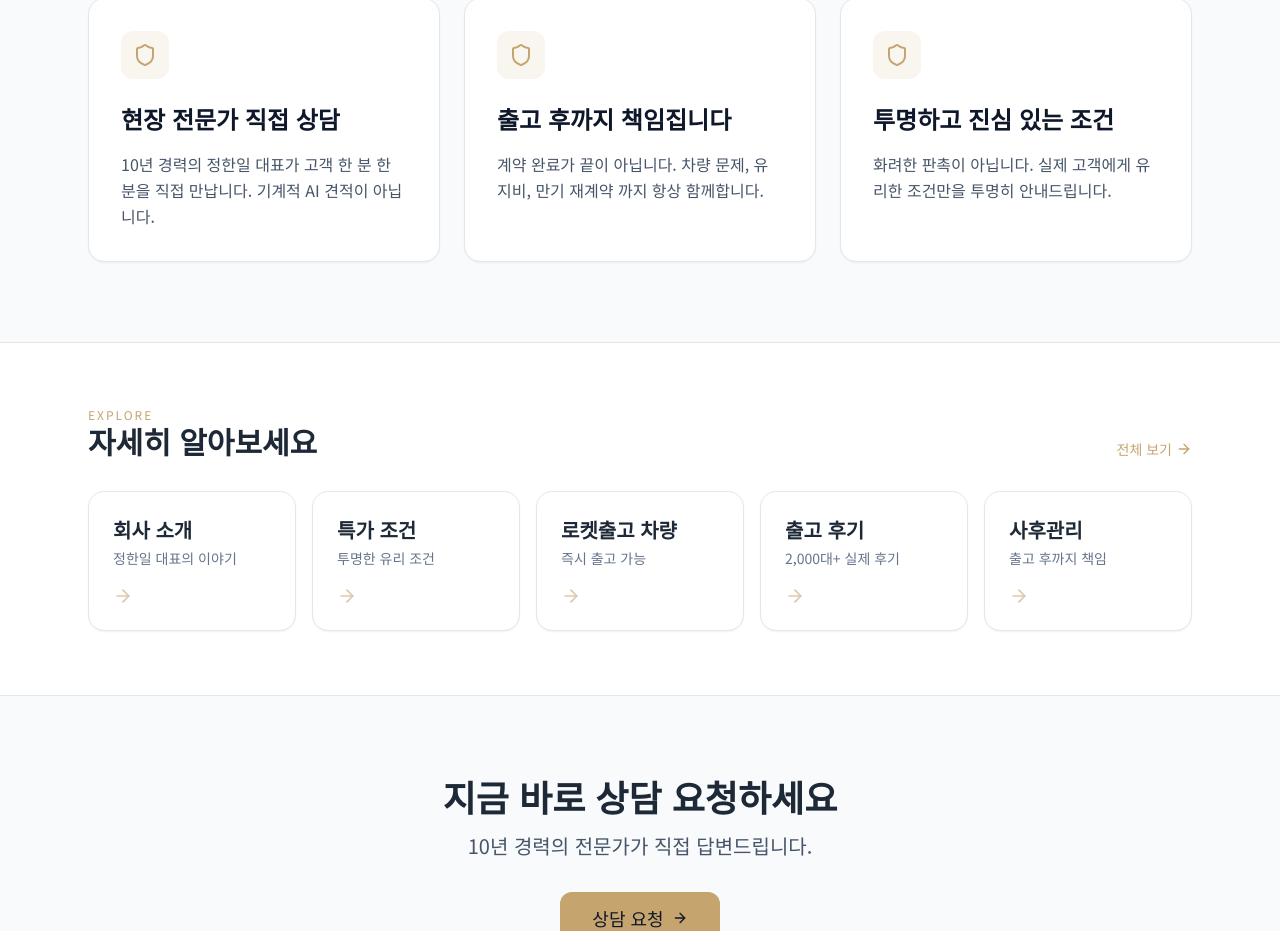
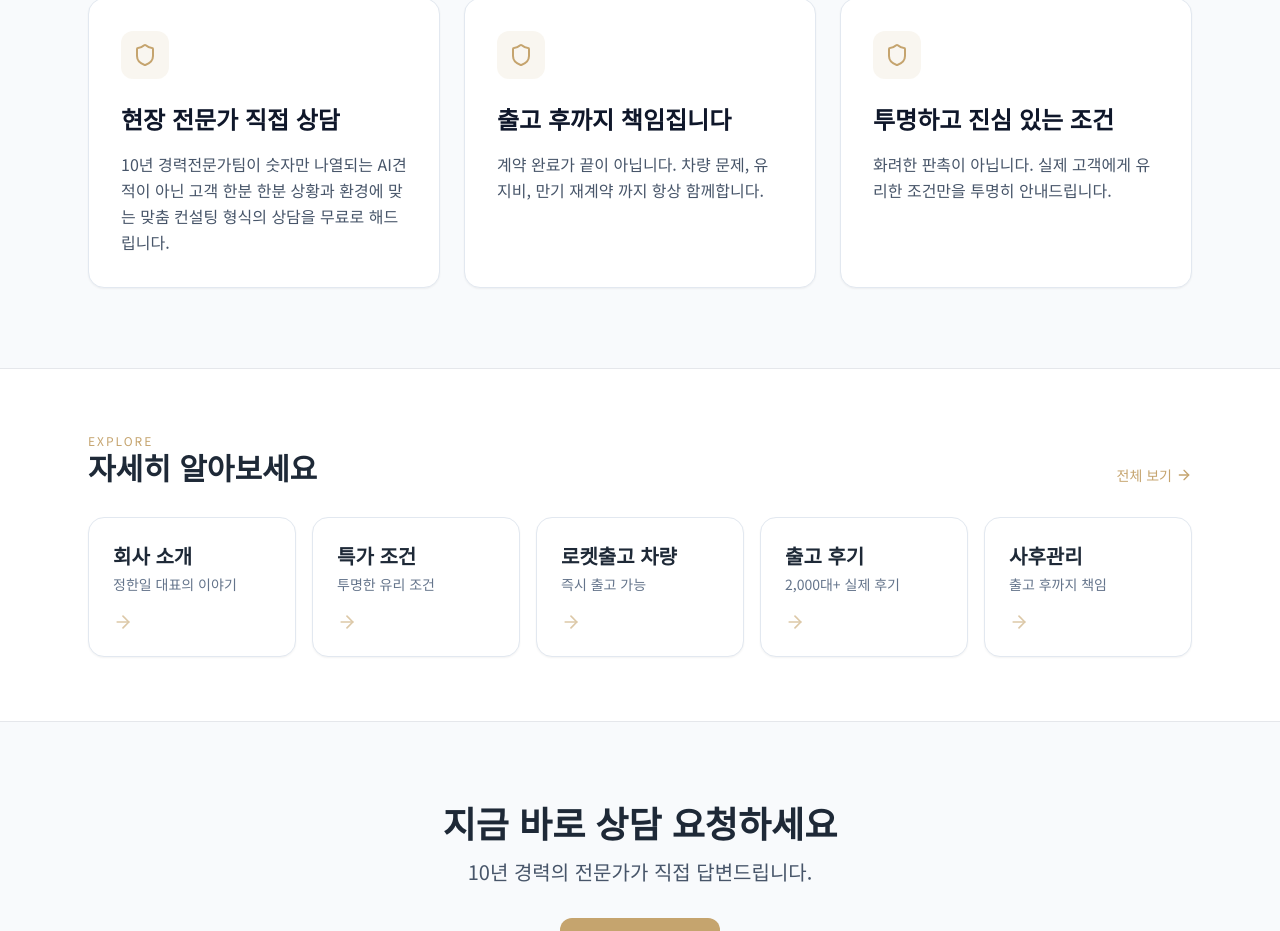
Before and after one commit to sanbada2026/oasis-my-car, a Next.js app: page / in a window 1280 px wide. Shown: the part 1244-2175 px from the top of the page. Built offline with nearby package versions, Linux system fonts and the light colour scheme.

Commit message:
Replace first differentiation card text exactly as specified: 10년 경력전문가팀... no rep name

```diff
--- a/app/page.tsx
+++ b/app/page.tsx
@@ -59,7 +59,7 @@ export default function Home() {
         </div>
         <div className="grid md:grid-cols-3 gap-6">
           {[
-            { title: "현장 전문가 직접 상담", desc: "10년 경력의 정한일 대표가 고객 한 분 한 분을 직접 만납니다. 기계적 AI 견적이 아닙니다." },
+            { title: "현장 전문가 직접 상담", desc: "10년 경력전문가팀이 숫자만 나열되는 AI견적이 아닌 고객 한분 한분 상황과 환경에 맞는 맞춤 컨설팅 형식의 상담을 무료로 해드립니다." },
             { title: "출고 후까지 책임집니다", desc: "계약 완료가 끝이 아닙니다. 차량 문제, 유지비, 만기 재계약 까지 항상 함께합니다." },
             { title: "투명하고 진심 있는 조건", desc: "화려한 판촉이 아닙니다. 실제 고객에게 유리한 조건만을 투명히 안내드립니다." },
           ].map((item, idx) => (
```
